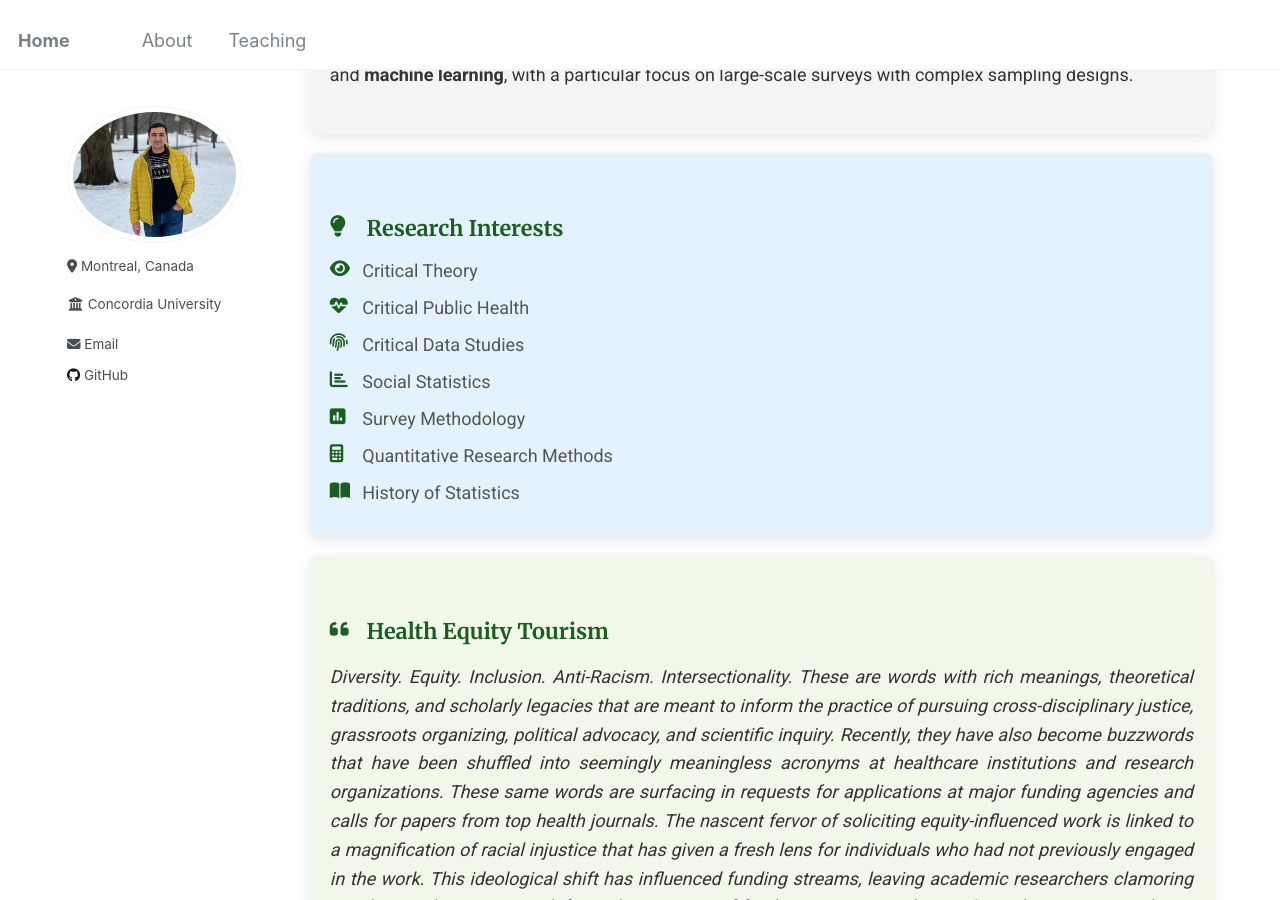
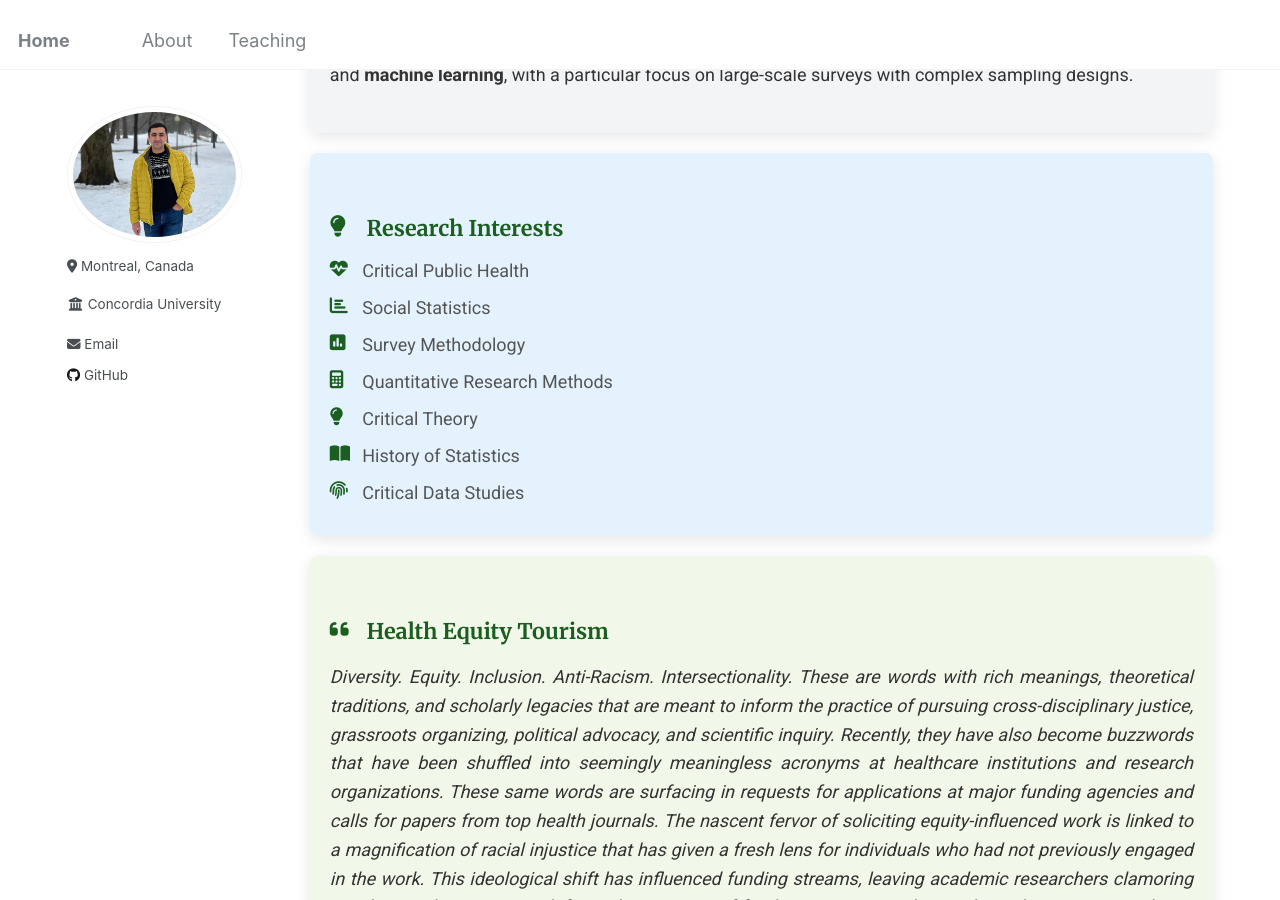
Before and after one commit to Mohsnmonji/mohsnmonji.github.io, a Jekyll site: the page built from about-me.md, in a window 1280 px wide and 900 px high, scrolled down 401 px. Built offline with Jekyll 4.4.1, drawn with Linux system fonts in a browser that asks for light colours; part of the change alters nothing that is shown.

Commit message:
Update about-me.md

```diff
--- a/about-me.md
+++ b/about-me.md
@@ -112,13 +112,13 @@ author_profile: true
 <div class="card">
   <h3><i class="fas fa-lightbulb icon"></i> Research Interests</h3>
   <ul>
-    <li><i class="fas fa-eye icon"></i> Critical Theory</li>
     <li><i class="fas fa-heartbeat icon"></i> Critical Public Health</li>
-    <li><i class="fas fa-fingerprint icon"></i> Critical Data Studies</li>
     <li><i class="fas fa-chart-bar icon"></i> Social Statistics</li>
     <li><i class="fas fa-poll icon"></i> Survey Methodology</li>
     <li><i class="fas fa-calculator icon"></i> Quantitative Research Methods</li>
+    <li><i class="fas fa-lightbulb icon"></i> Critical Theory</li>
     <li><i class="fas fa-book-open icon"></i> History of Statistics</li>
+    <li><i class="fas fa-fingerprint icon"></i> Critical Data Studies</li>
   </ul>
 </div>
 
```
